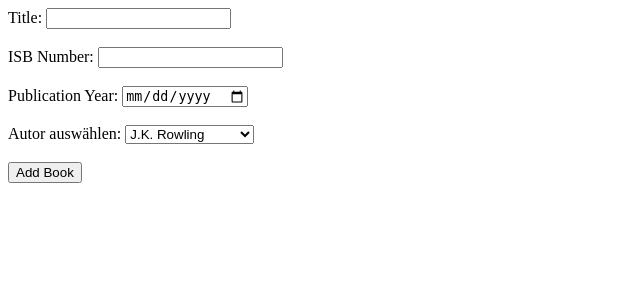
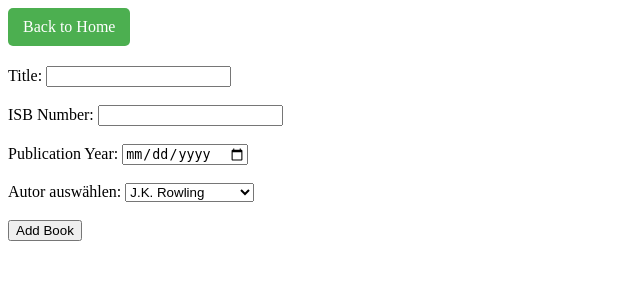
Before and after one commit to Mister-Calvin/Book-Alchemy, a Flask app: page /add_book in a window 1280 px wide. Shown: the top 300 px of the page, without its empty margins (0-640 px from the left). Run offline with Flask 3, Linux system fonts and the light colour scheme.

Commit message:
Add 'Back to Home' buttons in add_author and add_book pages

```diff
--- a/templates/add_author.html
+++ b/templates/add_author.html
@@ -6,6 +6,9 @@
     <meta http-equiv="X-UA-Compatible" content="ie=edge">
   </head>
   <body>
+  <a href="/" style="display:inline-block; margin-bottom: 20px; padding: 10px 15px; background-color: #4CAF50; color: white; text-decoration: none; border-radius: 5px;">
+  Back to Home
+</a>
   {% if message %}
   <p style="color: green;">{{ message }}</p>
     {% endif %}
--- a/templates/add_book.html
+++ b/templates/add_book.html
@@ -6,6 +6,9 @@
     <meta http-equiv="X-UA-Compatible" content="ie=edge">
   </head>
   <body>
+  <a href="/" style="display:inline-block; margin-bottom: 20px; padding: 10px 15px; background-color: #4CAF50; color: white; text-decoration: none; border-radius: 5px;">
+  Back to Home
+</a>
     {% if message %}
       <p style="color: green;">{{ message }}</p>
     {% endif %}
```
